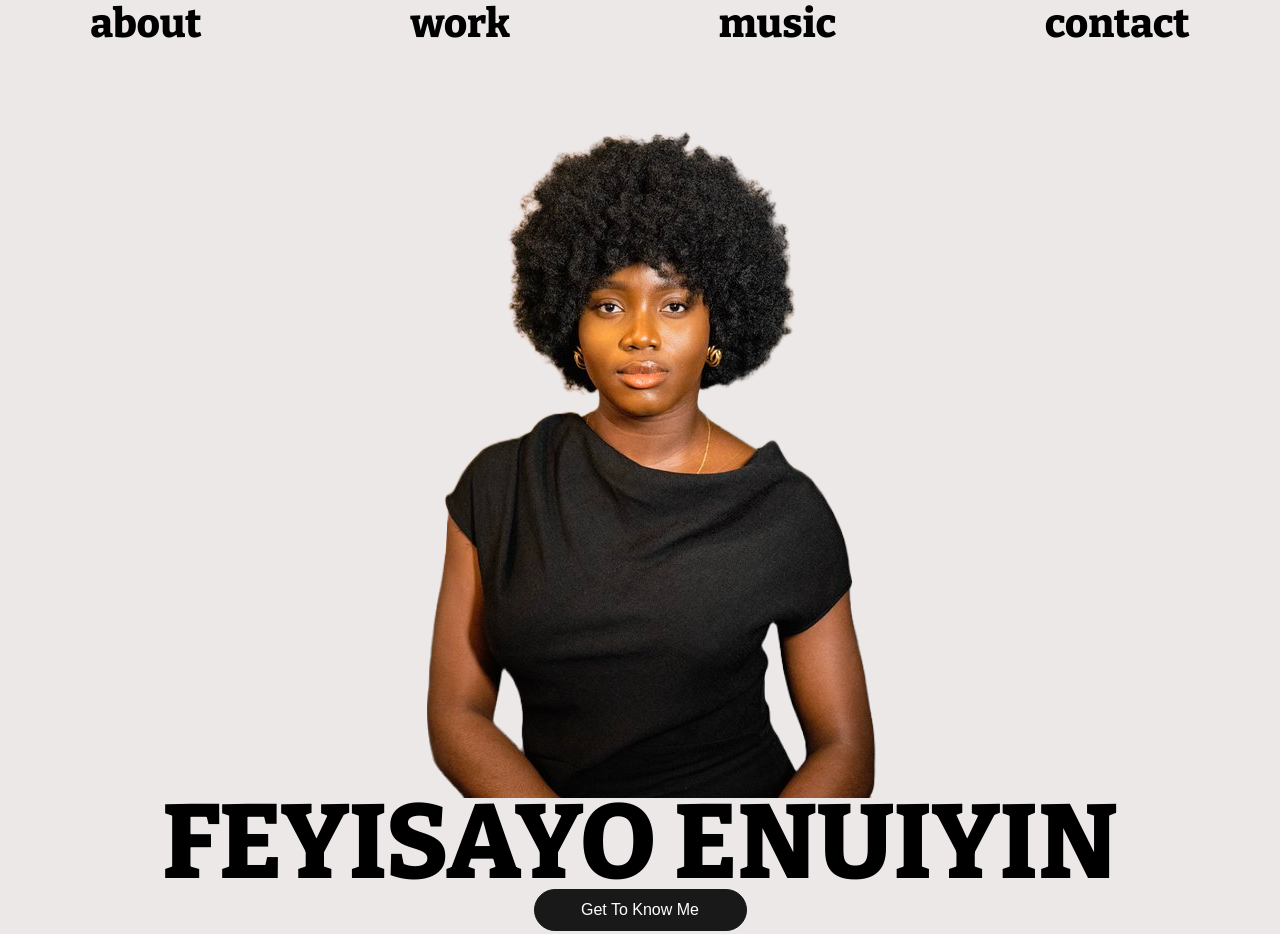
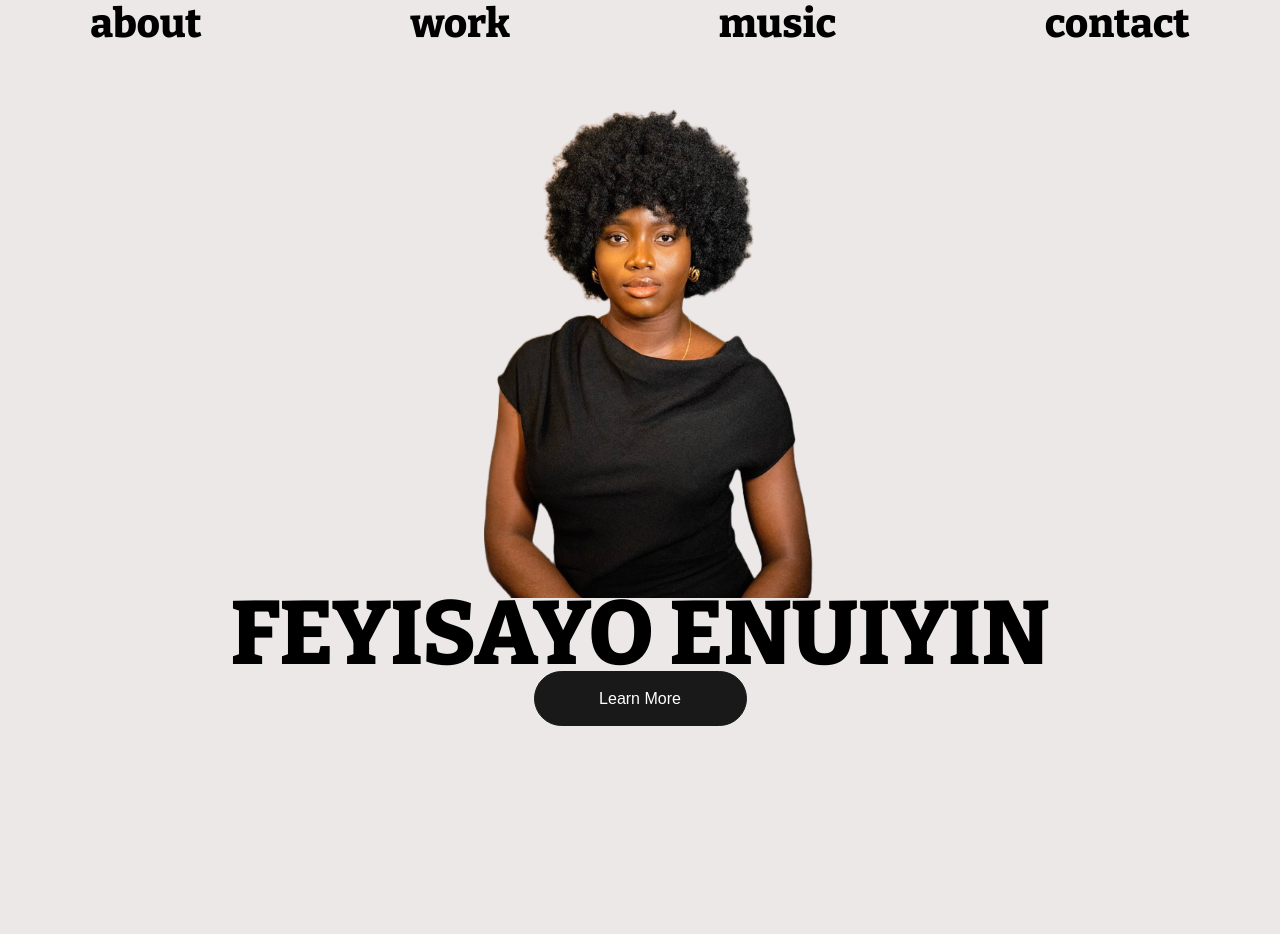
Before and after one commit to blckwhtnud/Feyisayo-Personal-Website, an Eleventy site: page index.html in a window 1280 px wide. After the commit the page ends 800 px from the top, so only its background shows below. Built offline with nearby package versions, Linux system fonts and the light colour scheme; Eleventy itself is replaced by a stand-in of ours; files that its build step writes are made by us from their sources.

Commit message:
redesign

```diff
--- a/assets/landingpage.css
+++ b/assets/landingpage.css
@@ -28,7 +28,7 @@ html {
   margin-right: 0;
 }
 h1 {
-  font-size: 105px;
+  font-size: 90px;
 
   position: relative;
   bottom: 18px;
@@ -53,8 +53,8 @@ h1 {
   background-repeat: repeat;
   background-size: auto;
   border-bottom-color: rgb(25, 25, 25);
-  border-bottom-left-radius: 1980px;
-  border-bottom-right-radius: 1980px;
+  border-bottom-left-radius: 2000px;
+  border-bottom-right-radius: 2000px;
   border-bottom-style: solid;
   border-bottom-width: 1px;
   border-left-color: rgb(25, 25, 25);
@@ -64,8 +64,8 @@ h1 {
   border-right-style: solid;
   border-right-width: 1px;
   border-top-color: rgb(25, 25, 25);
-  border-top-left-radius: 1980px;
-  border-top-right-radius: 1980px;
+  border-top-left-radius: 2000px;
+  border-top-right-radius: 2000px;
   border-top-style: solid;
   border-top-width: 1px;
   box-sizing: border-box;
@@ -86,7 +86,7 @@ h1 {
   font-variant-numeric: normal;
   font-variation-settings: normal;
   font-weight: 400;
-  height: 42px;
+  height: 55px;
   letter-spacing: normal;
   line-height: 24px;
   margin-bottom: 0px;
@@ -120,3 +120,6 @@ h1 {
 .centredcontent {
   text-align: center;
 }
+.landingimage {
+  max-height: 550px;
+}
--- a/index.html
+++ b/index.html
@@ -10,6 +10,7 @@
 
   <section class="centredcontent">
     <img
+      class="landingimage"
       src="/Images/websitelandingpageImage.png"
       alt="Feyisayo Enuiyin Picture"
     />
@@ -20,6 +21,6 @@
         8:28
       </h2> -->
 
-    <button class="button1">Get To Know Me</button>
+    <button class="button1">Learn More</button>
   </section>
 </div>
```
